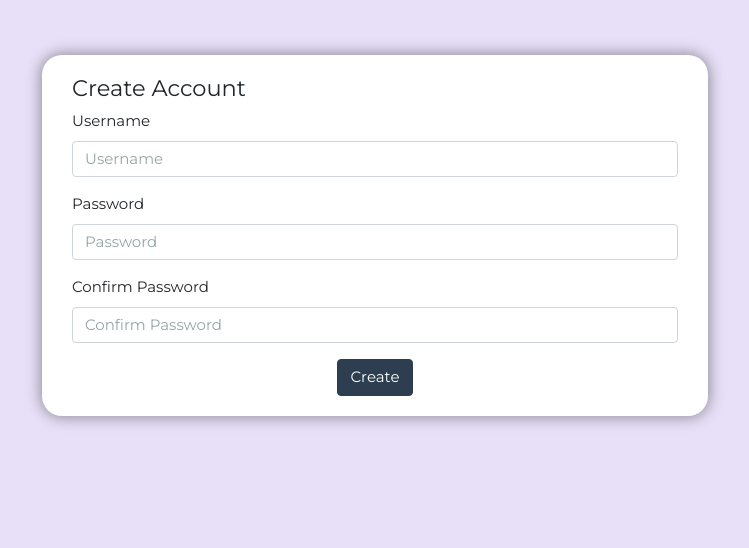
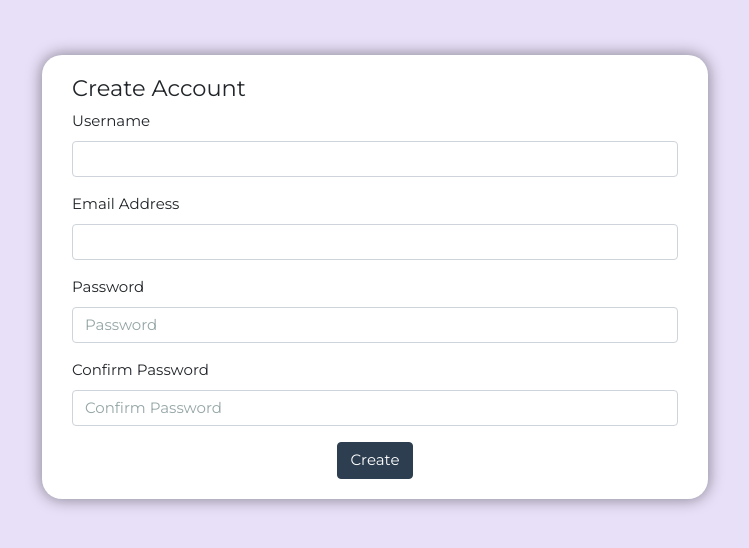
Before and after one commit to kunledarams2/CMIS_Beta, a CodeIgniter app: page /HFABlog/index.php/admissions/createaccount in a window 1280 px wide. Shown: the part 71-619 px from the top of the page, without its empty margins (265-1014 px from the left). Run offline with CodeIgniter, Linux system fonts and the light colour scheme.

Commit message:
new Update on the account create validation

```diff
--- a/application/config/autoload.php
+++ b/application/config/autoload.php
@@ -58,7 +58,7 @@ $autoload['packages'] = array();
 |
 |	$autoload['libraries'] = array('user_agent' => 'ua');
 */
-$autoload['libraries'] = array('form_validation');
+$autoload['libraries'] = array('form_validation', 'session');
 
 /*
 | -------------------------------------------------------------------
@@ -132,4 +132,4 @@ $autoload['language'] = array();
 |
 |	$autoload['model'] = array('first_model' => 'first');
 */
-$autoload['model'] = array('posts_model');
+$autoload['model'] = array('posts_model', 'addmission_model');
--- a/application/controllers/Admissions.php
+++ b/application/controllers/Admissions.php
@@ -24,7 +24,8 @@ class Admissions extends CI_Controller{
     function createaccount(){
         $data['title'] = "Create Account";
 
-        $this->form_validation->set_rules('username', 'Username', 'required');
+        $this->form_validation->set_rules('email_address', 'Email Address', 'required|callback_check_email_exists');
+        $this->form_validation->set_rules('username', 'Username', 'required|callback_check_username_exists');
         $this->form_validation->set_rules('password', 'Password', 'required');
         $this->form_validation->set_rules('confirm_password', 'Confirm Password', 'matches[password]');
 
@@ -35,10 +36,40 @@ class Admissions extends CI_Controller{
             $this->load->view('templates/footer');
         }
         else{
+
+            // encret password
+            $enc_password= md5($this->input->post('password'));
+
+            $this->addmission_model->create_account($enc_password);
+            // flashing message before redirect
+            $this->session->set_flashData('account_created', 'Your account is successfully created, You can now Log in');
             // die('continue');
             return redirect('admissions/login');
         }
 
+    }
+
+    // check username exist
+
+    function check_username_exists($username){
+        $this->form_validation->set_message('check_username_exists',
+        'Username already exist, Please choose a different username');
+        if($this->addmission_model->check_username_exists($username)){
+            return true;
+        }else {
+            return false;
+        }
+    }
+
+    // check email exist
+    function check_email_exists($email){
+        $this->form_validation->set_message('check_email_exists',
+        'Email already exist, Please choose a different email');
+        if($this->addmission_model->check_email_exists($email)){
+            return true;
+        }else {
+            return false;
+        }
     }
 
     function applicationform(){
--- /dev/null
+++ b/application/models/addmission_model.php
@@ -0,0 +1,50 @@
+
+<?php
+
+class addmission_model extends CI_Model{
+
+
+    public function __construct()
+    {
+        $this->load->database();
+    }
+
+    public function create_account($enc_password){
+
+
+        $data = array(
+
+         'username'=>$this->input->post('username'),
+          'email_address'=>$this->input->post('email_address'),
+          'password'=>$enc_password,
+
+        );
+
+        return $this->db->insert('admission_create_account',$data);
+
+    }
+
+    // check username exist
+    public function check_username_exists($username){
+         $query = $this->db->get_where('admission_create_account', array('username'=>$username));
+         if(empty($query->row_array())){
+             return true;
+         } else{
+             return false;
+         }
+    }
+
+    // check username exist
+    public function check_email_exists($email){
+        $query = $this->db->get_where('admission_create_account', array('email_address'=>$email));
+        if(empty($query->row_array())){
+            return true;
+        } else{
+            return false;
+        }
+   }
+
+    public function login_info(){
+
+    }
+}
--- a/application/views/admissions/createaccount.php
+++ b/application/views/admissions/createaccount.php
@@ -7,7 +7,11 @@
 <?php echo form_open('admissions/createaccount')?>
   <div class="form-group">
     <label >Username</label>
-    <input type="text" class="form-control" name="username" placeholder="Username">
+    <input type="text" class="form-control" name="username" placeholder="">
+  </div>
+  <div class="form-group">
+    <label >Email Address</label>
+    <input type="text" class="form-control" name="email_address" placeholder="">
   </div>
 
   <div class="form-group">
--- a/assets/css/style.css
+++ b/assets/css/style.css
@@ -36,7 +36,7 @@
     padding: 20px 30px;
      box-sizing: border-box;
     width: 60%;
-    height: 90%;
+    height: 100%;
 
     /* margin: 5% 10% 10%; */
 
--- a/assets/js/admissionform.js
+++ b/assets/js/admissionform.js
@@ -2,6 +2,29 @@
 $(document).ready(function(){
 
     $('#btn_basic_information').click(function(){
+
+        var surnameError= '';
+        var firstname_error='';
+        var error_age ='';
+
+        if($.trim($('#surname').val()).length==0){
+            surnameError ='Surname is required';
+            $('#error_surname').text(surnameError);
+
+
+        } else if($.trim($('#firstname').val()).length==0){
+            firstname_error ='First Name is required';
+            $('#error_firstname').text(firstname_error);
+
+        } else if($.trim($('#age').val()).length ==0){
+            error_age ='Age is required';
+            $('#error_age').text(error_age);
+        }
+        else{
+            if($.trim($('#surname').val()).length>0){
+                surnameError= '';
+                $('#error_surname').text(surnameError);
+            }
 
             $('#list_basic_information').removeClass('active active_tab1');
             $('#list_basic_information').removeAttr('href data-toggle');
@@ -14,6 +37,8 @@ $(document).ready(function(){
             $('#list_personal_information').attr('data-toggle', 'tab');
             $('#personal_information').removeClass(' fade ');
             $('#personal_information').addClass('active');
+        }
+
 
 
     })
```
Also changed, not shown: application/views/admissions/admissionapplicationform.php (+9 -5 lines). Lines whose indentation alone changed are shown as unchanged.
